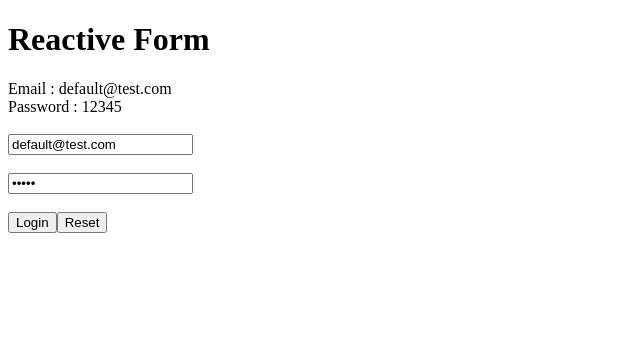
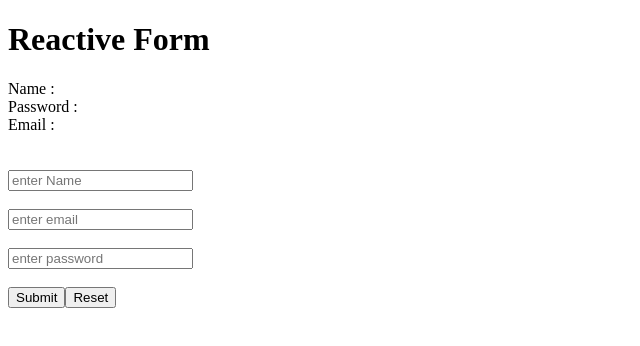
Before and after one commit to anil-sidhu/angular-21, an Angular app: page / in a window 1280 px wide. Shown: the top 346 px of the page, without its empty margins (0-640 px from the left). Built offline with nearby package versions, Linux system fonts and the light colour scheme.

Commit message:
worked on react-from

```diff
--- a/src/app/app.html
+++ b/src/app/app.html
@@ -1,13 +1,20 @@
 <h1>Reactive Form</h1>
 <ul>
-    <li>Email : {{email.value}}</li>
-    <li>Password : {{password.value}}</li>
+    <li>Name : {{loginForm.value.name}}</li>
+    <li>Password : {{loginForm.value.password}}</li>
+    <li>Email : {{loginForm.value.email}}</li>
 
 </ul>
-<br>
-<input type="text" placeholder="enter email" [formControl]="email" />
 <br><br>
-<input type="password" placeholder="enter password" [formControl]="password" />
+<form [formGroup]="loginForm" (ngSubmit)="handleProfile()" method="post">
+<input type="text" formControlName="name" placeholder="enter Name">
 <br><br>
-<button (click)="login()">Login</button>
-<button (click)="reset()">Reset</button>
+<input type="text" formControlName="email" placeholder="enter email">
+<br><br>
+<input type="password" formControlName="password" placeholder="enter password">
+<br><br>
+<button>Submit</button>
+<button (click)="reset()" >Reset</button>
+
+
+</form>
--- a/src/app/app.ts
+++ b/src/app/app.ts
@@ -1,7 +1,7 @@
 
 import { CommonModule } from '@angular/common';
 import { Component} from '@angular/core';
-import { FormControl, ReactiveFormsModule } from '@angular/forms';
+import { FormControl, FormGroup, ReactiveFormsModule } from '@angular/forms';
 @Component({
   selector: 'app-root',
   imports: [CommonModule, ReactiveFormsModule],
@@ -9,17 +9,21 @@ import { FormControl, ReactiveFormsModule } from '@angular/forms';
   styleUrl: './app.css'
 })
 export class App {
-email=new FormControl("default@test.com")
-password=new FormControl("12345")
+loginForm=new FormGroup({
+  name:new FormControl(''),
+  email:new FormControl(''),
+  password:new FormControl(''),
+})
 
-login(){
-  console.log(this.email.value,this.password.value);
+handleProfile(){
+  console.log(this.loginForm.value);
 }
-
 reset(){
-  this.email.setValue("");
-  this.password.setValue("");
-
+  this.loginForm.setValue({
+    name:'',
+    password:'',
+    email:''
+  })
 }
 
 }
```
